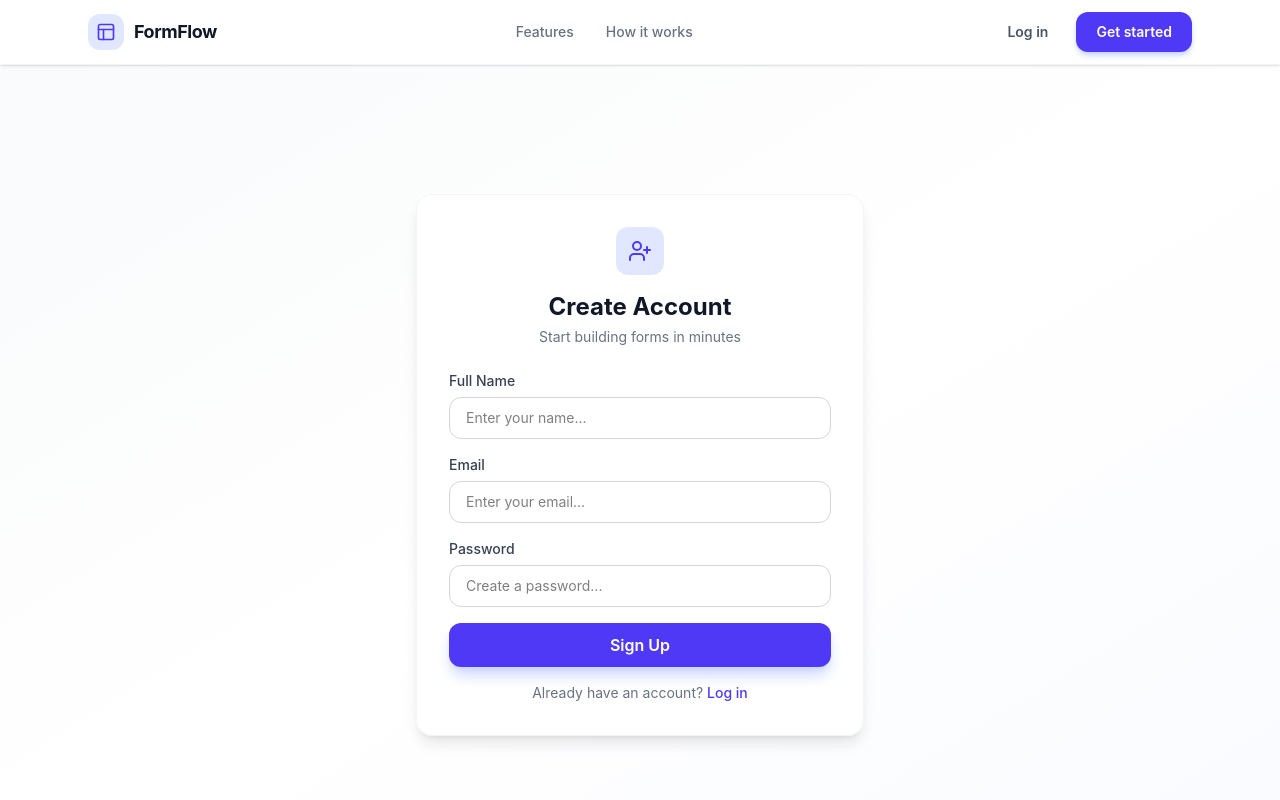
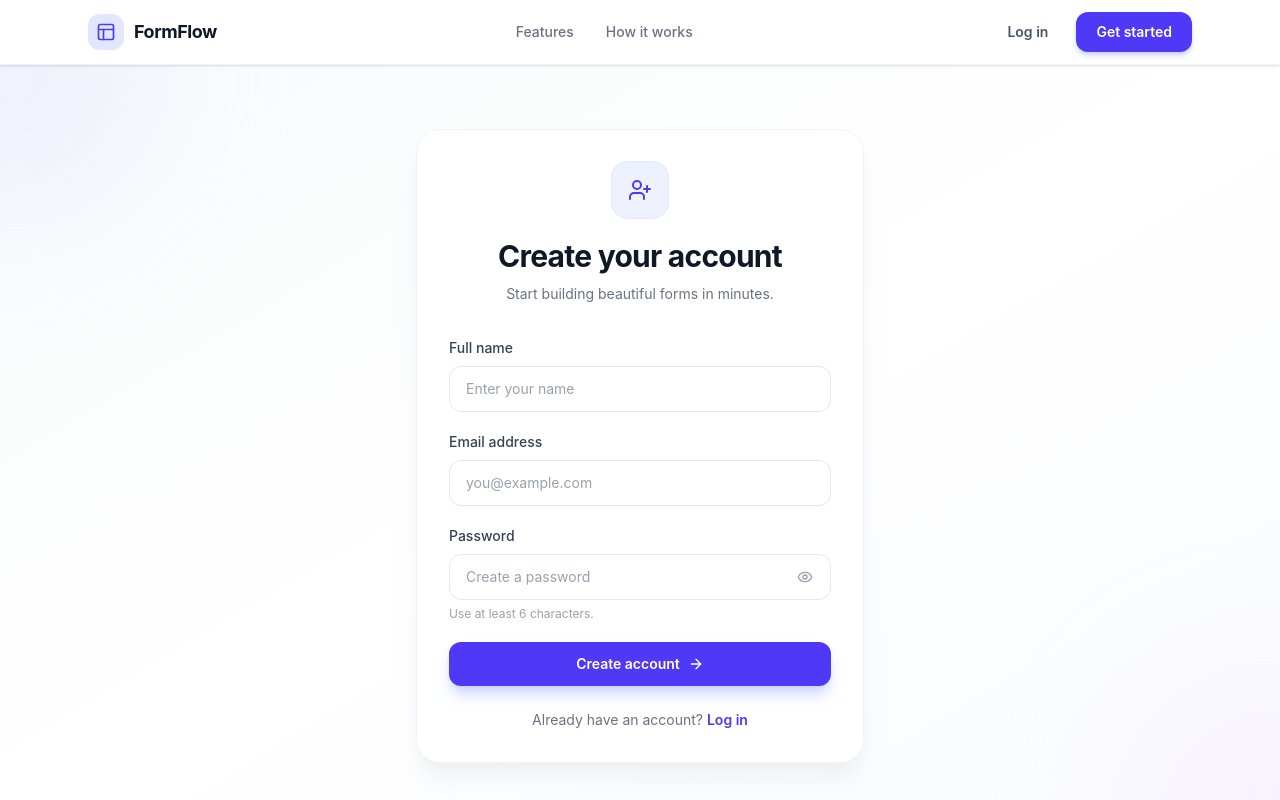
Before and after one commit to Ali-jalili/Form-Flow, a React (Vite) app: page /signup in a window 1280 px wide. Shown: the top 800 px of the page. Built offline with nearby package versions, Linux system fonts and the light colour scheme.

Commit message:
feat(auth): improve signup form validation and UX
- Integrated react-hook-form for validation
- Added password visibility toggle
- Improved accessibility with ARIA attributes
- Enhanced UI design and loading state indicator

```diff
--- a/src/pages/SignupPage.jsx
+++ b/src/pages/SignupPage.jsx
@@ -1,126 +1,275 @@
 /** @format */
 
 import { useState } from "react";
+import { Link, useNavigate } from "react-router-dom";
+import { useForm } from "react-hook-form";
+import toast from "react-hot-toast";
+import { ArrowRight, Eye, EyeOff, UserPlus } from "lucide-react";
 import useAuth from "../features/Auth/useAuth";
-import toast from "react-hot-toast";
-import { Link, useNavigate } from "react-router-dom";
-import { UserPlus } from "lucide-react";
 
 function SignupPage() {
   const { handleSignup } = useAuth();
   const navigate = useNavigate();
-  const [name, setName] = useState("");
-  const [email, setEmail] = useState("");
-  const [password, setPassword] = useState("");
+
   const [isLoading, setIsLoading] = useState(false);
+  const [showPassword, setShowPassword] = useState(false);
 
-  async function handleSubmit(e) {
-    e.preventDefault();
+  const {
+    register,
+    handleSubmit,
+    formState: { errors },
+  } = useForm({
+    mode: "onBlur",
+    defaultValues: {
+      name: "",
+      email: "",
+      password: "",
+    },
+  });
 
-    if (!name || !email || !password) {
-      return toast.error("Please fill in all fields.");
-    }
-
+  async function onSubmit(values) {
     setIsLoading(true);
 
     try {
-      await handleSignup(email, password, name);
+      await handleSignup(values.email, values.password, values.name);
+
       toast.success("Account created! Welcome aboard!");
       navigate("/dashboard");
     } catch (error) {
-      toast.error(error.message);
+      toast.error(error.message || "Failed to create account.");
     } finally {
       setIsLoading(false);
     }
   }
 
   return (
-    <div className="min-h-screen flex items-center justify-center bg-gradient-to-br from-gray-50 via-white to-indigo-50/30 px-4">
-      <div className="bg-white/80 backdrop-blur-sm rounded-2xl shadow-lg border border-gray-100 p-6 sm:p-8 w-full max-w-md">
+    <main className="relative flex min-h-[calc(100vh-4rem)] items-center justify-center overflow-hidden bg-gradient-to-br from-gray-50 via-white to-indigo-50/30 px-4 py-12 sm:py-16">
+      {/* Background decoration */}
+      <div
+        aria-hidden="true"
+        className="pointer-events-none absolute -left-32 -top-32 h-72 w-72 rounded-full bg-indigo-200/20 blur-3xl"
+      />
+
+      <div
+        aria-hidden="true"
+        className="pointer-events-none absolute -bottom-32 -right-32 h-72 w-72 rounded-full bg-purple-200/20 blur-3xl"
+      />
+
+      <section className="relative w-full max-w-md animate-[fadeIn_.4s_ease-out]">
+        <div className="rounded-3xl border border-gray-100 bg-white/90 p-6 shadow-xl shadow-gray-200/50 backdrop-blur-sm sm:p-8">
           {/* Header */}
-        <div className="w-12 h-12 bg-indigo-100 rounded-xl flex items-center justify-center mx-auto mb-4">
-          <UserPlus className="w-6 h-6 text-indigo-600" />
+          <div className="text-center">
+            <div className="mx-auto mb-5 flex h-14 w-14 items-center justify-center rounded-2xl bg-indigo-50 ring-1 ring-indigo-100">
+              <UserPlus
+                aria-hidden="true"
+                className="h-6 w-6 text-indigo-600"
+              />
             </div>
-        <h1 className="text-2xl font-bold text-gray-900 text-center">
-          Create Account
+
+            <h1 className="text-2xl font-bold tracking-tight text-gray-900 sm:text-3xl">
+              Create your account
             </h1>
-        <p className="text-sm text-gray-500 text-center mt-1 mb-6">
-          Start building forms in minutes
+
+            <p className="mt-2 text-sm leading-6 text-gray-500">
+              Start building beautiful forms in minutes.
             </p>
+          </div>
 
           {/* Form */}
-        <form onSubmit={handleSubmit} className="space-y-4">
+          <form
+            onSubmit={handleSubmit(onSubmit)}
+            noValidate
+            className="mt-8 space-y-5"
+          >
+            {/* Name */}
             <div>
               <label
                 htmlFor="name"
-              className="block text-sm font-medium text-gray-700 mb-1.5"
+                className="mb-2 block text-sm font-medium text-gray-700"
               >
-              Full Name
+                Full name
               </label>
+
               <input
-              value={name}
-              onChange={(e) => setName(e.target.value)}
+                id="name"
                 type="text"
-              placeholder="Enter your name..."
-              id="name"
-              className="w-full px-4 py-2.5 border border-gray-300 rounded-xl focus:ring-2 focus:ring-indigo-500/20 focus:border-indigo-500 outline-none transition-all text-sm"
+                autoComplete="name"
+                placeholder="Enter your name"
+                aria-invalid={errors.name ? "true" : "false"}
+                aria-describedby={errors.name ? "name-error" : undefined}
+                disabled={isLoading}
+                {...register("name", {
+                  required: "Please enter your name.",
+                  minLength: {
+                    value: 2,
+                    message: "Name must be at least 2 characters.",
+                  },
+                })}
+                className={`w-full rounded-xl border bg-white px-4 py-3 text-sm text-gray-900 outline-none transition-all placeholder:text-gray-400 disabled:cursor-not-allowed disabled:bg-gray-50 ${
+                  errors.name
+                    ? "border-rose-400 focus:border-rose-500 focus:ring-4 focus:ring-rose-500/10"
+                    : "border-gray-200 focus:border-indigo-500 focus:ring-4 focus:ring-indigo-500/10"
+                }`}
               />
+
+              {errors.name && (
+                <p
+                  id="name-error"
+                  role="alert"
+                  className="mt-1.5 text-xs font-medium text-rose-600"
+                >
+                  {errors.name.message}
+                </p>
+              )}
             </div>
 
+            {/* Email */}
             <div>
               <label
                 htmlFor="email"
-              className="block text-sm font-medium text-gray-700 mb-1.5"
+                className="mb-2 block text-sm font-medium text-gray-700"
               >
-              Email
+                Email address
               </label>
+
               <input
-              value={email}
-              onChange={(e) => setEmail(e.target.value)}
+                id="email"
                 type="email"
-              placeholder="Enter your email..."
-              id="email"
-              className="w-full px-4 py-2.5 border border-gray-300 rounded-xl focus:ring-2 focus:ring-indigo-500/20 focus:border-indigo-500 outline-none transition-all text-sm"
+                autoComplete="email"
+                placeholder="you@example.com"
+                aria-invalid={errors.email ? "true" : "false"}
+                aria-describedby={errors.email ? "email-error" : undefined}
+                disabled={isLoading}
+                {...register("email", {
+                  required: "Please enter your email.",
+                  pattern: {
+                    value: /^[^\s@]+@[^\s@]+\.[^\s@]+$/,
+                    message: "Please enter a valid email address.",
+                  },
+                })}
+                className={`w-full rounded-xl border bg-white px-4 py-3 text-sm text-gray-900 outline-none transition-all placeholder:text-gray-400 disabled:cursor-not-allowed disabled:bg-gray-50 ${
+                  errors.email
+                    ? "border-rose-400 focus:border-rose-500 focus:ring-4 focus:ring-rose-500/10"
+                    : "border-gray-200 focus:border-indigo-500 focus:ring-4 focus:ring-indigo-500/10"
+                }`}
               />
+
+              {errors.email && (
+                <p
+                  id="email-error"
+                  role="alert"
+                  className="mt-1.5 text-xs font-medium text-rose-600"
+                >
+                  {errors.email.message}
+                </p>
+              )}
             </div>
 
+            {/* Password */}
             <div>
               <label
                 htmlFor="password"
-              className="block text-sm font-medium text-gray-700 mb-1.5"
+                className="mb-2 block text-sm font-medium text-gray-700"
               >
                 Password
               </label>
+
+              <div className="relative">
                 <input
-              value={password}
-              onChange={(e) => setPassword(e.target.value)}
-              type="password"
-              placeholder="Create a password..."
                   id="password"
-              className="w-full px-4 py-2.5 border border-gray-300 rounded-xl focus:ring-2 focus:ring-indigo-500/20 focus:border-indigo-500 outline-none transition-all text-sm"
+                  type={showPassword ? "text" : "password"}
+                  autoComplete="new-password"
+                  placeholder="Create a password"
+                  aria-invalid={errors.password ? "true" : "false"}
+                  aria-describedby={
+                    errors.password ? "password-error" : undefined
+                  }
+                  disabled={isLoading}
+                  {...register("password", {
+                    required: "Please create a password.",
+                    minLength: {
+                      value: 5,
+                      message: "Password must be at least 6 characters.",
+                    },
+                  })}
+                  className={`w-full rounded-xl border bg-white px-4 py-3 pr-12 text-sm text-gray-900 outline-none transition-all placeholder:text-gray-400 disabled:cursor-not-allowed disabled:bg-gray-50 ${
+                    errors.password
+                      ? "border-rose-400 focus:border-rose-500 focus:ring-4 focus:ring-rose-500/10"
+                      : "border-gray-200 focus:border-indigo-500 focus:ring-4 focus:ring-indigo-500/10"
+                  }`}
                 />
+
+                <button
+                  type="button"
+                  onClick={() => setShowPassword((current) => !current)}
+                  disabled={isLoading}
+                  aria-label={showPassword ? "Hide password" : "Show password"}
+                  className="absolute right-3 top-1/2 -translate-y-1/2 rounded-lg p-1.5 text-gray-400 transition-colors hover:text-gray-600 focus:outline-none focus:ring-2 focus:ring-indigo-500/20 disabled:cursor-not-allowed"
+                >
+                  {showPassword ? (
+                    <EyeOff aria-hidden="true" className="h-4 w-4" />
+                  ) : (
+                    <Eye aria-hidden="true" className="h-4 w-4" />
+                  )}
+                </button>
               </div>
 
+              {errors.password && (
+                <p
+                  id="password-error"
+                  role="alert"
+                  className="mt-1.5 text-xs font-medium text-rose-600"
+                >
+                  {errors.password.message}
+                </p>
+              )}
+
+              {!errors.password && (
+                <p className="mt-1.5 text-xs text-gray-400">
+                  Use at least 6 characters.
+                </p>
+              )}
+            </div>
+
+            {/* Submit */}
             <button
+              type="submit"
               disabled={isLoading}
-            type="submit"
-            className="w-full bg-indigo-600 hover:bg-indigo-700 text-white font-semibold py-2.5 px-4 rounded-xl transition-all duration-200 shadow-lg shadow-indigo-200 hover:shadow-xl hover:shadow-indigo-300 disabled:opacity-50 disabled:cursor-not-allowed"
+              className="group flex w-full items-center justify-center gap-2 rounded-xl bg-indigo-600 px-4 py-3 text-sm font-semibold text-white shadow-lg shadow-indigo-200 transition-all duration-200 hover:bg-indigo-700 hover:shadow-xl hover:shadow-indigo-300 focus:outline-none focus:ring-4 focus:ring-indigo-500/20 disabled:cursor-not-allowed disabled:opacity-60"
             >
-            {isLoading ? "Creating account..." : "Sign Up"}
+              {isLoading ? (
+                <>
+                  <span
+                    aria-hidden="true"
+                    className="h-4 w-4 animate-spin rounded-full border-2 border-white/30 border-t-white"
+                  />
+                  Creating account...
+                </>
+              ) : (
+                <>
+                  Create account
+                  <ArrowRight
+                    aria-hidden="true"
+                    className="h-4 w-4 transition-transform duration-200 group-hover:translate-x-1"
+                  />
+                </>
+              )}
             </button>
           </form>
 
-        <p className="text-sm text-gray-500 text-center mt-4">
+          {/* Login link */}
+          <p className="mt-6 text-center text-sm text-gray-500">
             Already have an account?{" "}
             <Link
               to="/login"
-            className="text-indigo-600 hover:text-indigo-700 font-medium"
+              className="font-semibold text-indigo-600 transition-colors hover:text-indigo-700 focus:outline-none focus:ring-2 focus:ring-indigo-500/20"
             >
               Log in
             </Link>
           </p>
         </div>
-    </div>
+      </section>
+    </main>
   );
 }
 
```
Lines whose indentation alone changed are shown as unchanged.
